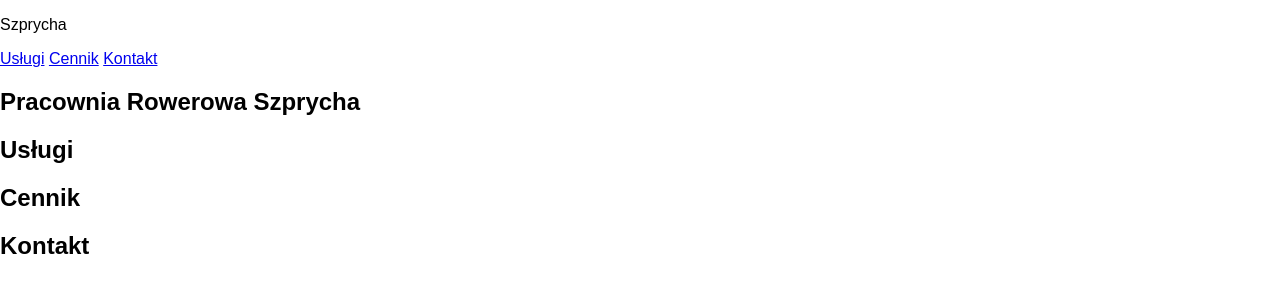
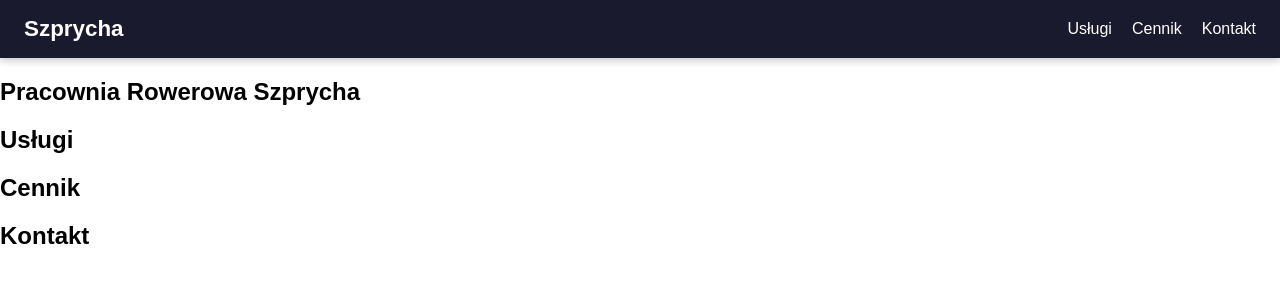
Before and after one commit to rafal121341/Technologie_Internetowe_Rafa-Rzelek, a PHP site: page / in a window 1280 px wide. Shown: the top 300 px of the page. Run offline with PHP 8.4, Linux system fonts and the light colour scheme.

Commit message:
lab1: szkielet strony

```diff
--- a/style.css
+++ b/style.css
@@ -1 +1,14 @@
 body { font-family: Arial, sans-serif; margin: 0; }
+
+.site-header {
+  display: flex;
+  justify-content: space-between;
+  align-items: center;
+  padding: 16px 24px;
+  background: #1a1a2e;
+  box-shadow: 0 2px 8px rgba(0, 0, 0, 0.25);
+}
+.logo { margin: 0; font-size: 1.4rem; font-weight: bold; color: #fff; }
+.menu { display: flex; gap: 20px; }
+.menu a { text-decoration: none; color: #fff; transition: color 0.2s; }
+.menu a:hover { color: #8f7bff; }
```
